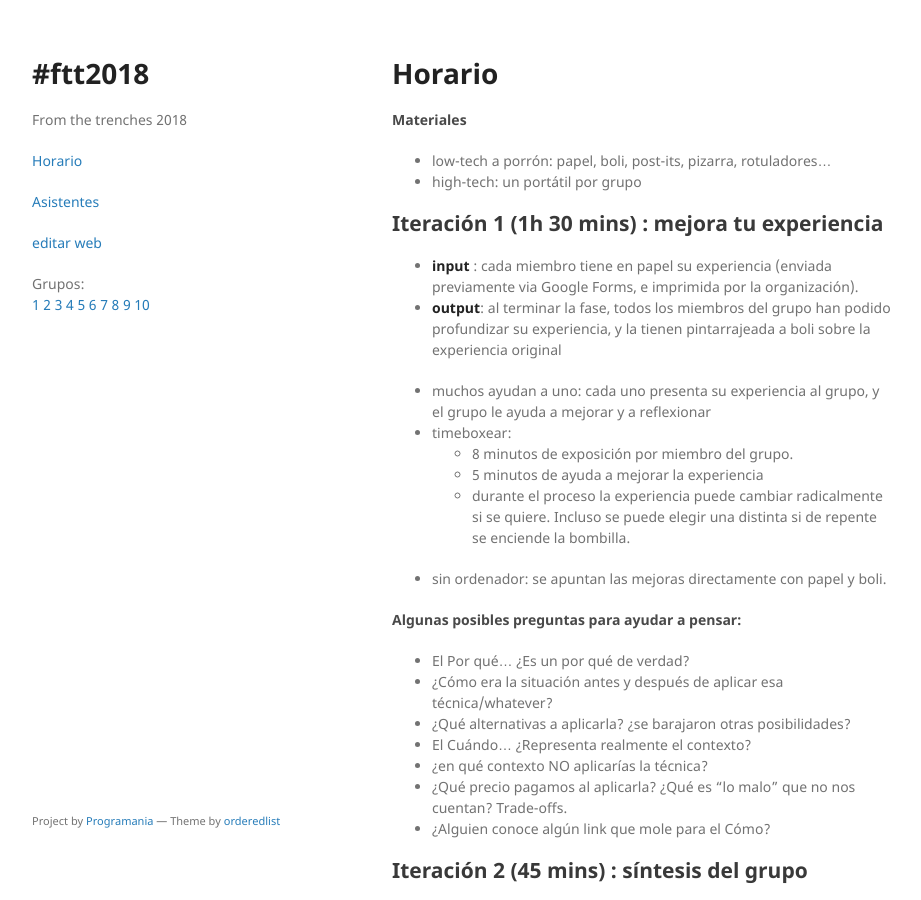
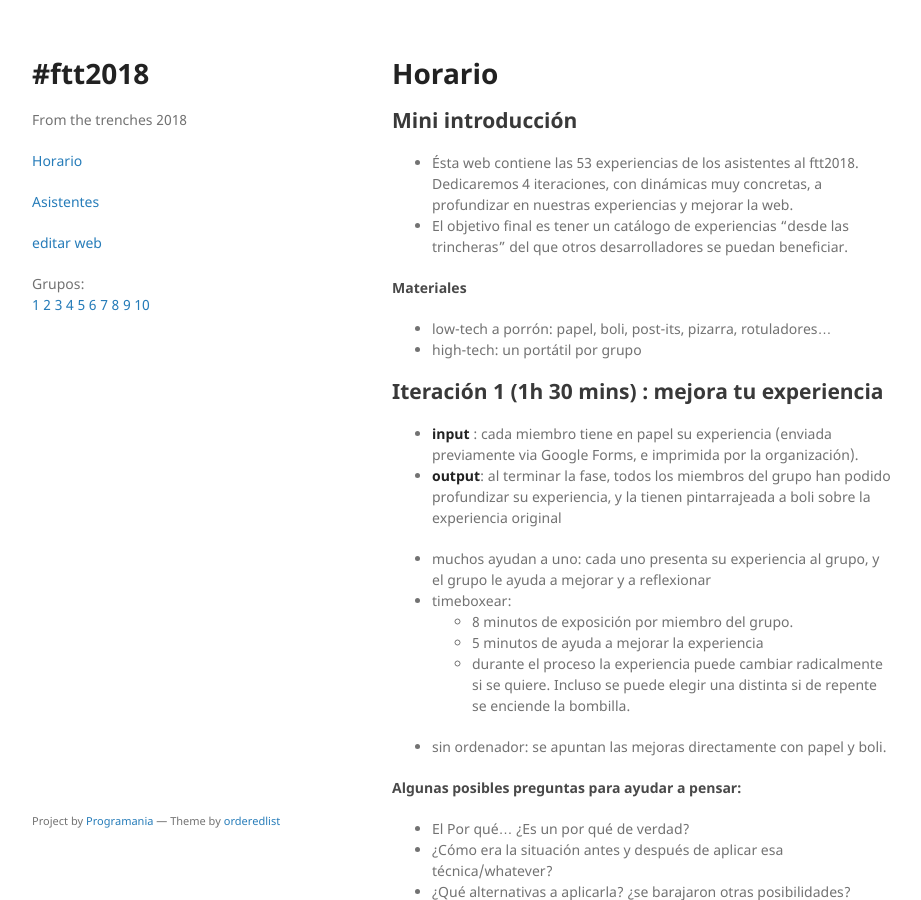
Before and after one commit to xala3pa/ftt2018, a Jekyll site: the page built from horario.md, in a window 1280 px wide and 900 px high. Shown: the whole window, without its empty margins (178-1099 px from the left). Built offline with Jekyll 4.4.1, drawn with Linux system fonts in a browser that asks for light colours; our own code applies the rules of GitHub Pages for plain Markdown files.

Commit message:
Update horario.md

```diff
--- a/horario.md
+++ b/horario.md
@@ -1,4 +1,9 @@
 # Horario
+
+## Mini introducción
+
+- Ésta web contiene las 53 experiencias de los asistentes al ftt2018. Dedicaremos 4 iteraciones, con dinámicas muy concretas, a profundizar en nuestras experiencias y mejorar la web.
+- El objetivo final es tener un catálogo de experiencias "desde las trincheras" del que otros desarrolladores se puedan beneficiar.
 
 #### Materiales
 - low-tech a porrón: papel, boli, post-its, pizarra, rotuladores...
```
